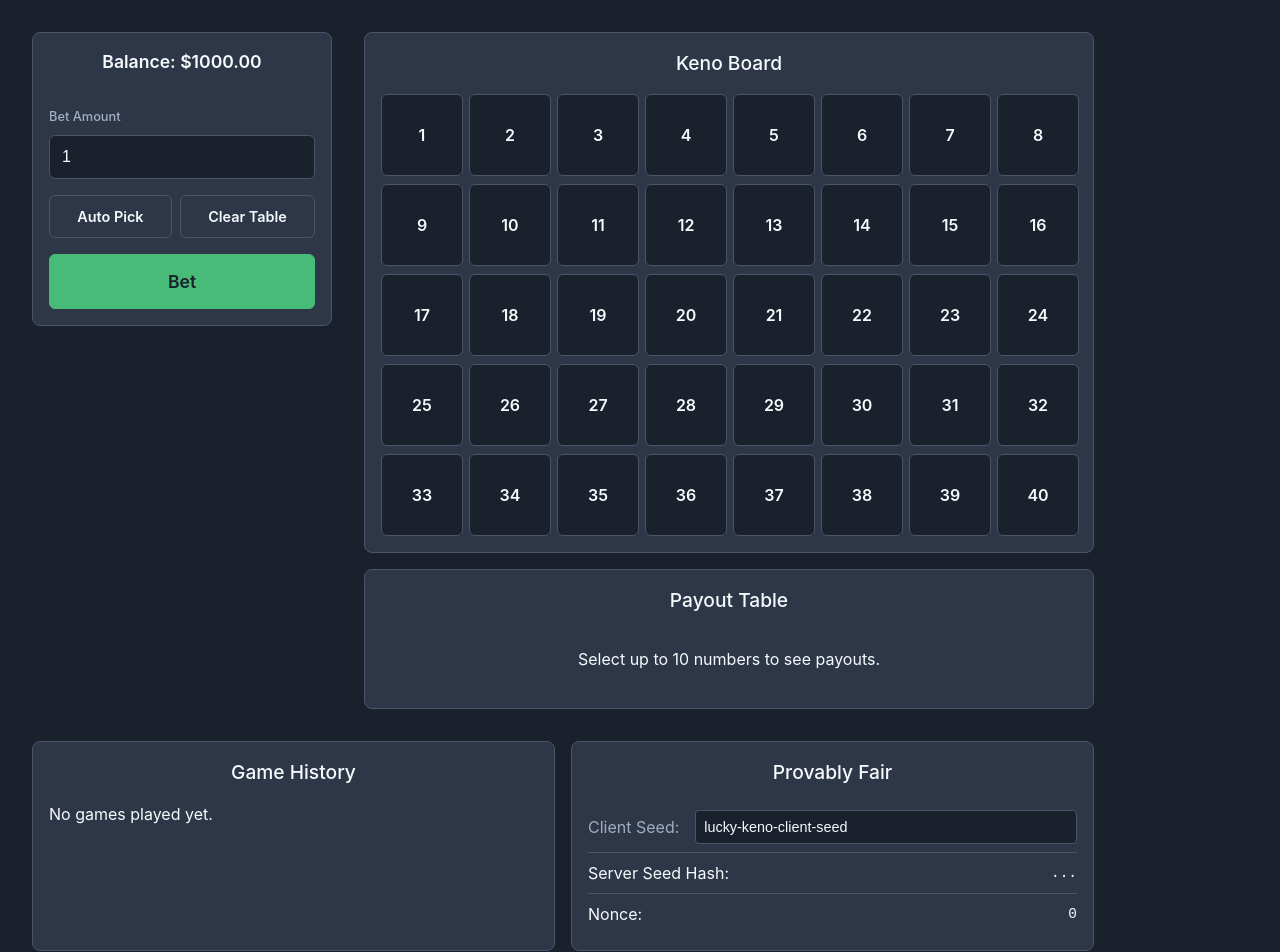
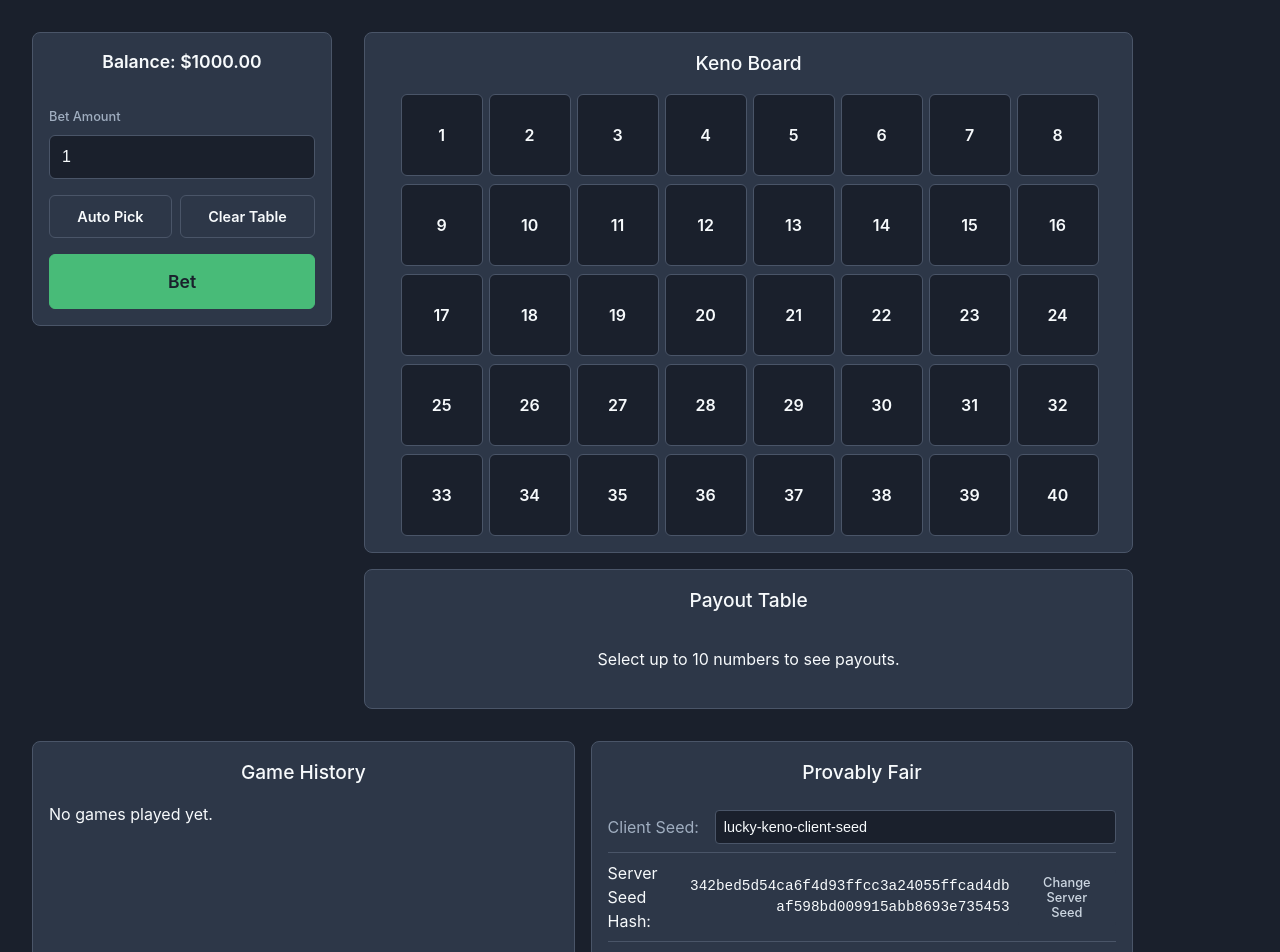
Before and after one commit to weirdspin/luckykeno, a React (Vite) app in the folder luckykeno/: page / in a window 1280 px wide. Shown: the top 952 px of the page. Built offline with nearby package versions, Linux system fonts and the light colour scheme.

Commit message:
fix seeds

```diff
--- a/luckykeno/src/App.jsx
+++ b/luckykeno/src/App.jsx
@@ -1,6 +1,6 @@
 import { useState, useEffect } from 'react';
 import './App.css'
-import { getKenoOutcome, getPayouts } from './utils/gameLogic';
+import { getKenoOutcome, getPayouts, sha256 } from './utils/gameLogic';
 import BetControls from './components/BetControls';
 import KenoBoard from './components/KenoBoard';
 import PayoutTable from './components/PayoutTable';
@@ -19,8 +19,16 @@ function App() {
   // Provably Fair state
   const [clientSeed, setClientSeed] = useState('lucky-keno-client-seed');
   const [serverSeed, setServerSeed] = useState('some-secret-server-seed');
-  const [serverSeedHash, setServerSeedHash] = useState('...');
+  const [serverSeedHash, setServerSeedHash] = useState(''); // Initialize with empty string
   const [nonce, setNonce] = useState(0);
+
+  useEffect(() => {
+    const calculateHash = async () => {
+      const hash = await sha256(serverSeed);
+      setServerSeedHash(hash);
+    };
+    calculateHash();
+  }, [serverSeed]);
 
   // Game result state
   const [hitNumbers, setHitNumbers] = useState([]);
@@ -144,6 +152,16 @@ function App() {
     });
   };
 
+  const handleResetNonce = () => {
+    setNonce(0);
+  };
+
+  const handleChangeServerSeed = () => {
+    const newServerSeed = Math.random().toString(36).substring(2) + Date.now().toString(36);
+    setServerSeed(newServerSeed);
+    setNonce(0); // Reset nonce when server seed changes
+  };
+
   return (
     <div className="app">
       <div className="main-layout">
@@ -179,6 +197,8 @@ function App() {
           serverSeedHash={serverSeedHash}
           nonce={nonce}
           onClientSeedChange={setClientSeed}
+          onChangeServerSeed={handleChangeServerSeed}
+          onResetNonce={handleResetNonce}
         />
       </div>
     </div>
--- a/luckykeno/src/components/ProvablyFair.css
+++ b/luckykeno/src/components/ProvablyFair.css
@@ -41,4 +41,21 @@
     color: var(--text-color);
     word-break: break-all; /* For long hashes */
     text-align: right;
+    flex-grow: 1; /* Allow it to take available space */
 }
+
+.pf-button {
+    background-color: #2d3748; /* Darker background */
+    color: #cbd5e0; /* Light text */
+    border: none;
+    border-radius: 4px;
+    padding: 0.4rem 0.8rem;
+    margin-left: 0.5rem;
+    cursor: pointer;
+    font-size: 0.8rem;
+    transition: background-color 0.2s ease-in-out;
+}
+
+.pf-button:hover {
+    background-color: #4a5568; /* Slightly lighter on hover */
+}
--- a/luckykeno/src/components/ProvablyFair.jsx
+++ b/luckykeno/src/components/ProvablyFair.jsx
@@ -1,6 +1,6 @@
 import './ProvablyFair.css';
 
-function ProvablyFair({ clientSeed, serverSeedHash, nonce, onClientSeedChange }) {
+function ProvablyFair({ clientSeed, serverSeedHash, nonce, onClientSeedChange, onChangeServerSeed, onResetNonce }) {
   return (
     <div className="provably-fair">
       <h2>Provably Fair</h2>
@@ -16,10 +16,12 @@ function ProvablyFair({ clientSeed, serverSeedHash, nonce, onClientSeedChange })
       <div className="pf-section">
         <span>Server Seed Hash:</span>
         <span className="pf-value">{serverSeedHash}</span>
+        <button className="pf-button" onClick={onChangeServerSeed}>Change Server Seed</button>
       </div>
       <div className="pf-section">
         <span>Nonce:</span>
         <span className="pf-value">{nonce}</span>
+        <button className="pf-button" onClick={onResetNonce}>Reset Nonce</button>
       </div>
       {/* Verification button/link can be added later */}
     </div>
--- a/luckykeno/src/utils/gameLogic.js
+++ b/luckykeno/src/utils/gameLogic.js
@@ -3,7 +3,7 @@
  * @param {string} str The string to hash.
  * @returns {Promise<string>} A promise that resolves to the hex-encoded hash.
  */
-async function sha256(str) {
+export async function sha256(str) {
   const buf = await crypto.subtle.digest('SHA-256', new TextEncoder().encode(str));
   return Array.from(new Uint8Array(buf))
     .map(b => b.toString(16).padStart(2, '0'))
```
